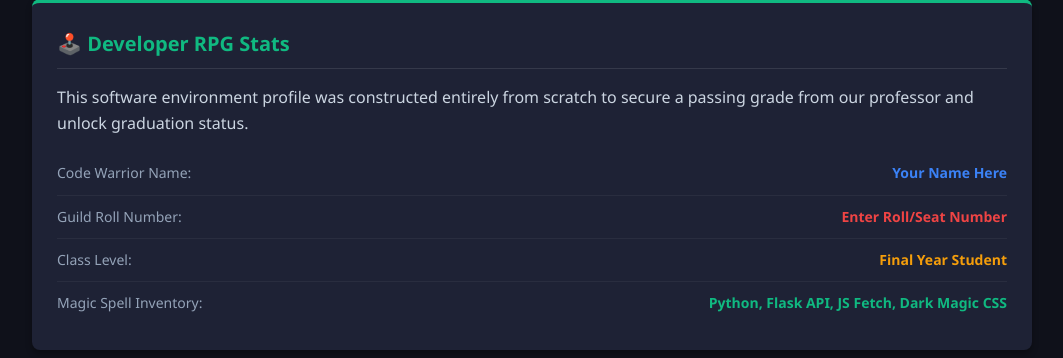
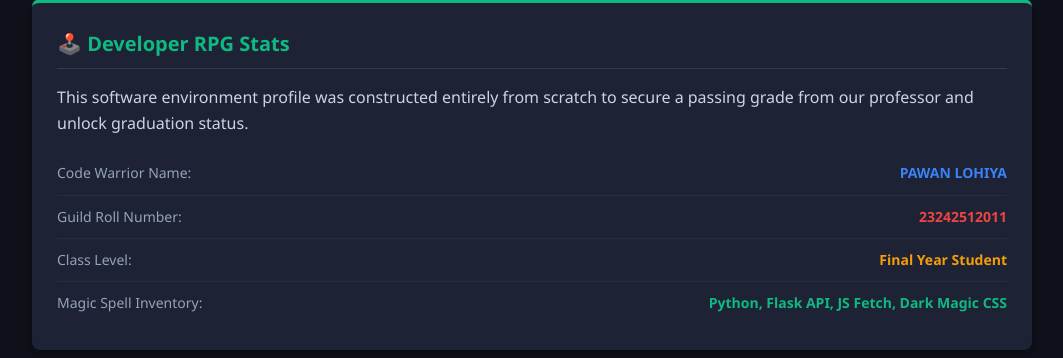
Before and after one commit to pawanlohiait/PolyView, a Flask app: page / in a window 1280 px wide, after a click on "Developer Stats". Shown: the part 192-550 px from the top of the page, without its empty margins (108-1171 px from the left). Run offline with Flask 3, Linux system fonts and the light colour scheme.

Commit message:
Add files via upload

```diff
--- a/templates/index.html
+++ b/templates/index.html
@@ -123,11 +123,11 @@
                 <table style="width: 100%; border-collapse: collapse; margin-top: 15px; font-size: 14px;">
                     <tr style="border-bottom: 1px solid rgba(255,255,255,0.05);">
                         <td style="padding: 10px 0; color: #94a3b8;">Code Warrior Name:</td>
-                        <td style="padding: 10px 0; font-weight: bold; text-align: right; color: var(--accent-blue);">Your Name Here</td>
+                        <td style="padding: 10px 0; font-weight: bold; text-align: right; color: var(--accent-blue);">PAWAN LOHIYA</td>
                     </tr>
                     <tr style="border-bottom: 1px solid rgba(255,255,255,0.05);">
                         <td style="padding: 10px 0; color: #94a3b8;">Guild Roll Number:</td>
-                        <td style="padding: 10px 0; font-weight: bold; text-align: right; color: var(--accent-pink);">Enter Roll/Seat Number</td>
+                        <td style="padding: 10px 0; font-weight: bold; text-align: right; color: var(--accent-pink);">23242512011</td>
                     </tr>
                     <tr style="border-bottom: 1px solid rgba(255,255,255,0.05);">
                         <td style="padding: 10px 0; color: #94a3b8;">Class Level:</td>
```
